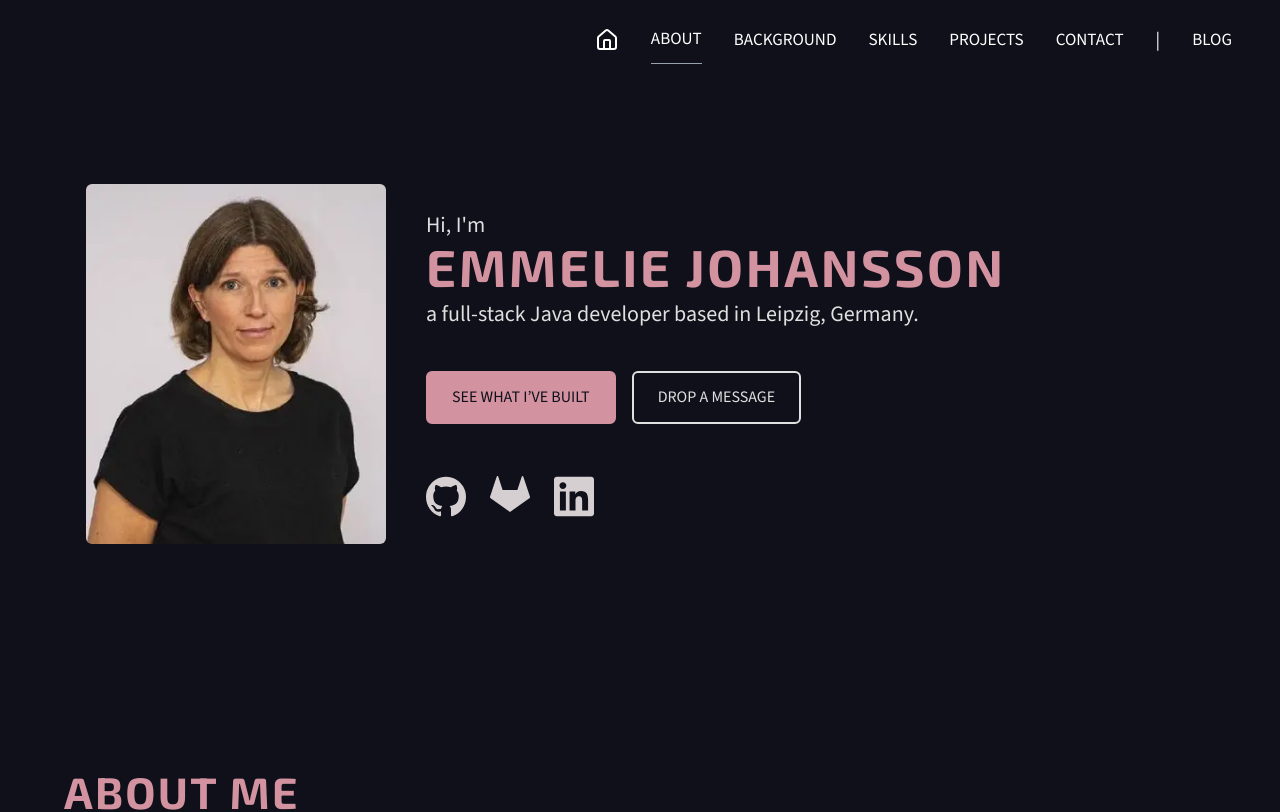
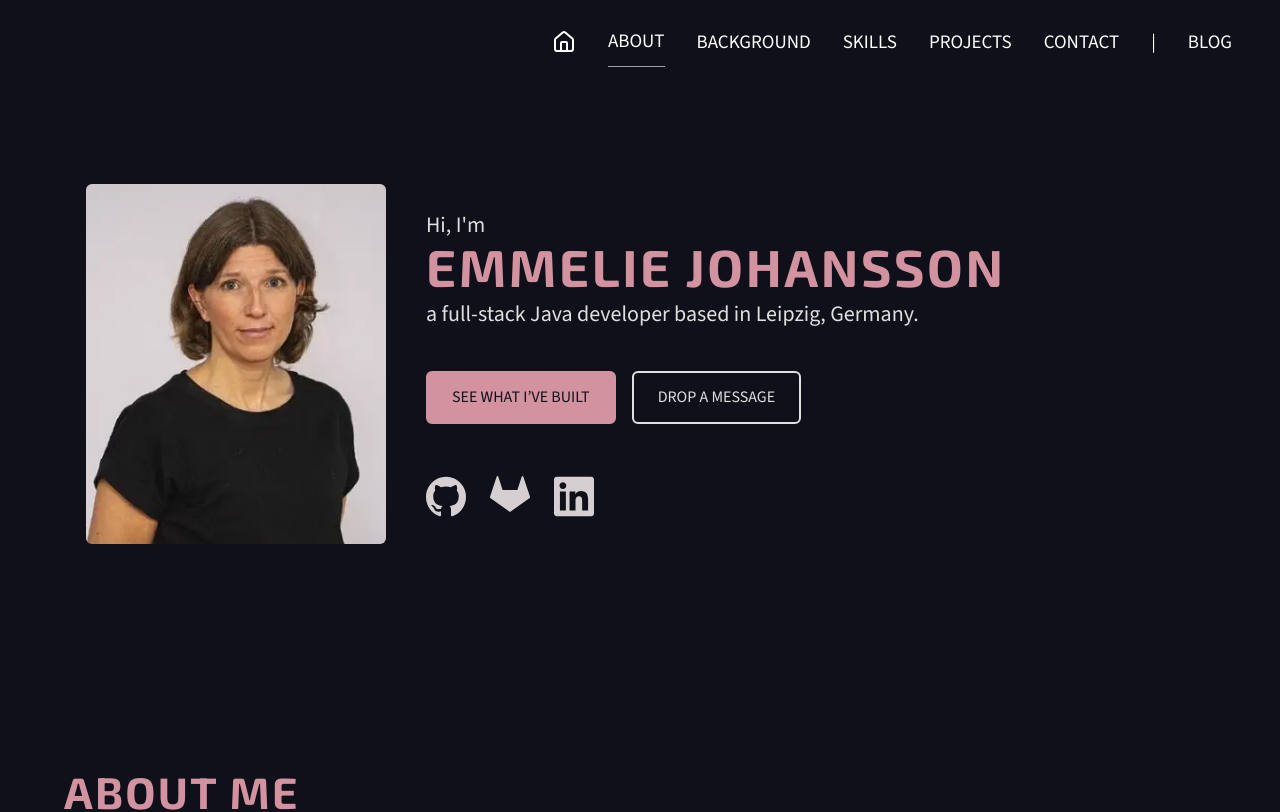
Before and after one commit to Emmelie83/PortfolioReact, a React (Vite) app: page / in a window 1280 px wide. Shown: the top 812 px of the page. Built offline with nearby package versions, Linux system fonts and the light colour scheme.

Commit message:
Make nav text bigger

```diff
--- a/src/components/BlogLink.tsx
+++ b/src/components/BlogLink.tsx
@@ -6,7 +6,7 @@ export default function BlogLink() {
 	return (
 		<Link
 			to="/blog"
-			className={`relative w-full md:w-auto py-2 text-left md:text-center md:text-[.9em] uppercase
+			className={`relative w-full md:w-auto py-2 text-left md:text-center uppercase
         md:before:content-[''] md:before:absolute md:before:bottom-0 md:before:left-0
         md:before:h-[1px] md:before:w-0 md:before:bg-white md:before:transition-all md:before:duration-300
         md:hover:before:w-full
--- a/src/components/NavLinks.tsx
+++ b/src/components/NavLinks.tsx
@@ -19,7 +19,7 @@ export default function NavLinks({
 					smooth
 					to={`/#${section}`}
 					onClick={onLinkClick}
-					className={`relative w-full md:w-auto py-2 text-left md:text-center md:text-[.9em] uppercase
+					className={`relative w-full md:w-auto py-2 text-left md:text-center uppercase
             md:before:content-[''] md:before:absolute md:before:bottom-0 md:before:left-0
             md:before:h-[1px] md:before:w-0 md:before:bg-white md:before:transition-all md:before:duration-300
             md:hover:before:w-full
```
